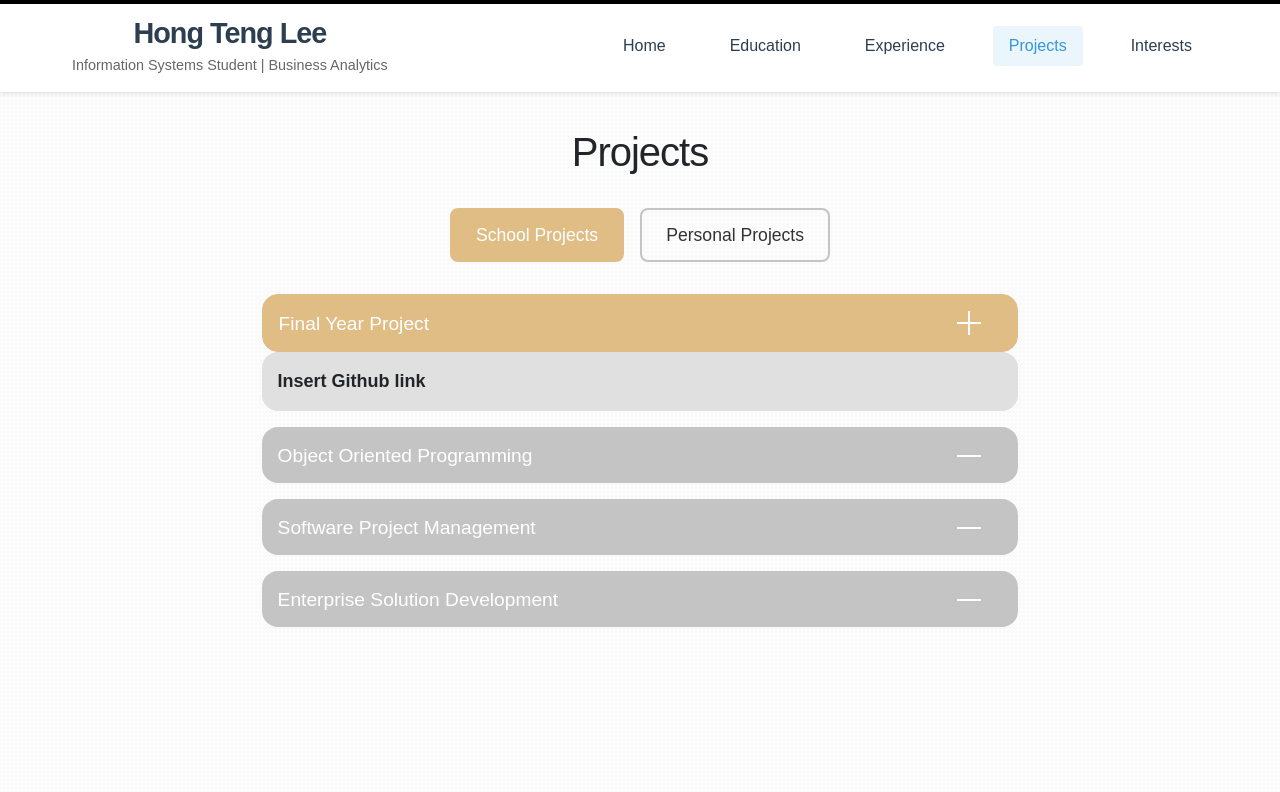
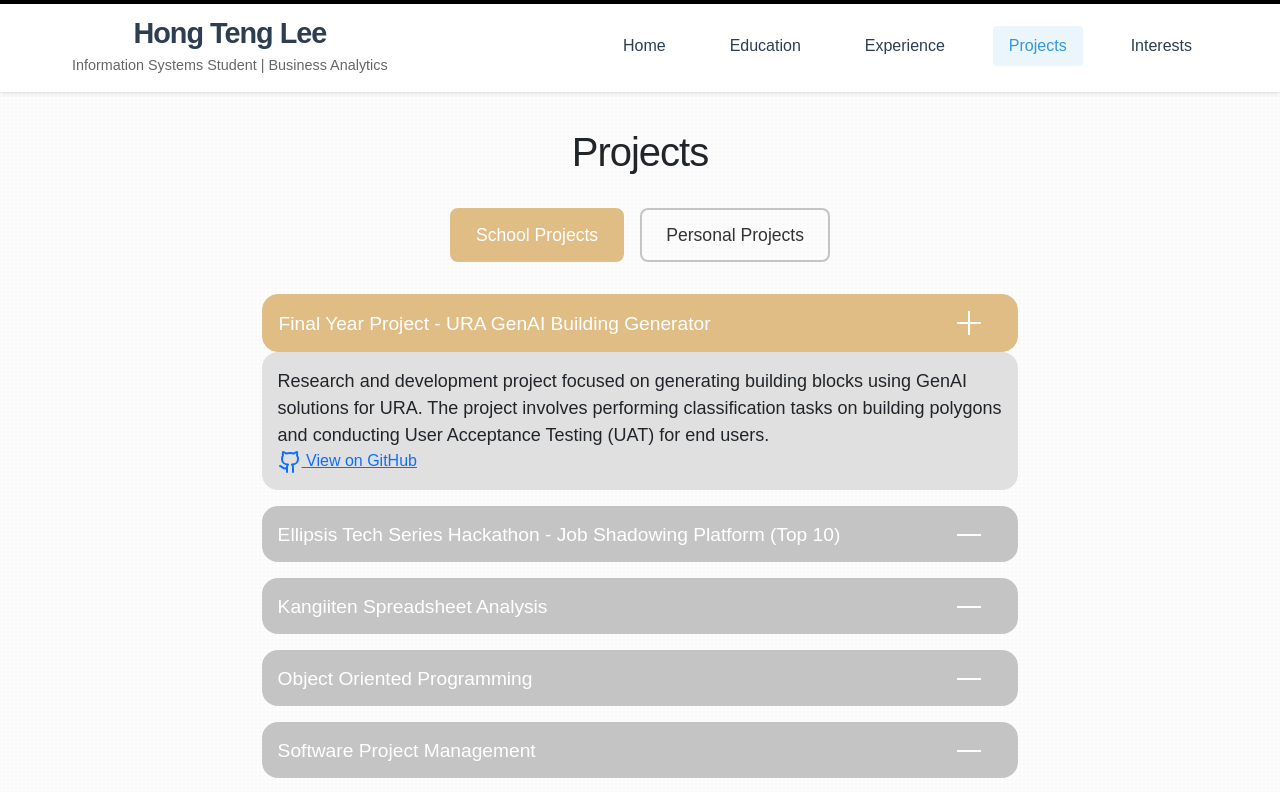
Before and after one commit to htlee1999/HTportfolio, a React (Create React App) app: page /projects in a window 1280 px wide. Shown: the top 792 px of the page. Built offline with nearby package versions, Linux system fonts and the light colour scheme.

Commit message:
Another update

```diff
--- a/src/components/Profile/Profile.js
+++ b/src/components/Profile/Profile.js
@@ -21,7 +21,7 @@ const Profile = () => {
         <div className="profile-summary">
           <h2>About Me</h2>
           <p>
-            A driven year 3 Information System student majoring in Business Analytics who is adept in
+            A driven final year Information System student majoring in Business Analytics who is adept in
             communication and IT. I have a great interest in exploring roles which bridge business and IT.
           </p>
         </div>
--- a/src/components/Projects/Projects.js
+++ b/src/components/Projects/Projects.js
@@ -1,4 +1,4 @@
-import React, { useState, useContext } from 'react';
+import React, { useState } from 'react';
 import AccordionWrapper from './ProjectWrapper';
 import AccordionItem from './ProjectItem';
 import './Projects.css';
@@ -8,37 +8,104 @@ const Projects = () => {
 
   const schoolProjects = [
     {
-      "title": "Final Year Project",
-      "description": "<p><strong>Insert Github link</strong></p>"
+      "title": "Final Year Project - URA GenAI Building Generator",
+      "description": "Research and development project focused on generating building blocks using GenAI solutions for URA. The project involves performing classification tasks on building polygons and conducting User Acceptance Testing (UAT) for end users.",
+      "github": "https://github.com/yourusername/fyp-ura-genai",
+      "type": "github"
+    },
+    {
+      "title": "Ellipsis Tech Series Hackathon - Job Shadowing Platform (Top 10)",
+      "description": "Developed an innovative job shadowing platform that connects students with professionals for short-term shadowing experiences, helping students make more informed career decisions. Built using Bootstrap & Vue.js. Our team achieved Top 10 placement in the hackathon.",
+      "link": "https://smu-my.sharepoint.com/personal/htlee_2021_scis_smu_edu_sg/_layouts/15/onedrive.aspx?id=%2Fpersonal%2Fhtlee%5F2021%5Fscis%5Fsmu%5Fedu%5Fsg%2FDocuments%2FKage%5FEllipsisTechSeries2023%2Epdf&parent=%2Fpersonal%2Fhtlee%5F2021%5Fscis%5Fsmu%5Fedu%5Fsg%2FDocuments&ga=1",
+      "type": "pdf"
+    },
+    {
+      "title": "Kangiiten Spreadsheet Analysis",
+      "description": "Conducted comprehensive data analysis for Kangiiten's Shopify data, including data cleaning, exploration, and visualization. Implemented Time-Series analysis to forecast demand and optimize resource allocation. Tools used: Excel, Power BI, and Python for data processing.",
+      "link": "https://smu-my.sharepoint.com/personal/htlee_2021_scis_smu_edu_sg/_layouts/15/onedrive.aspx?id=%2Fpersonal%2Fhtlee%5F2021%5Fscis%5Fsmu%5Fedu%5Fsg%2FDocuments%2FKangiiten%20Presentation%2Epdf&parent=%2Fpersonal%2Fhtlee%5F2021%5Fscis%5Fsmu%5Fedu%5Fsg%2FDocuments&ga=1",
+      "type": "pdf"
     },
     {
       "title": "Object Oriented Programming",
-      "description": "<p><strong>Insert Github link</strong></p>"
+      "description": "OOP Project focused on implementing key object-oriented principles and design patterns.",
+      "github": "https://github.com/BryenYeoh/IS-442-Portfolio",
+      "type": "github"
     },
     {
       "title": "Software Project Management",
-      "description": "<p><strong>Insert Github link</strong></p>"
+      "description": "Project management implementation using Agile methodologies and industry best practices.",
+      "github": "https://github.com/YingXuan99/SBRP",
+      "type": "github"
     },
     {
       "title": "Enterprise Solution Development",
-      "description": "<p><strong>Insert Github link</strong></p>"
-    }
+      "description": "Development of enterprise-level solutions focusing on scalability and business integration.",
+      "github": "https://github.com/YingXuan99/CEP",
+      "type": "github"
+    },
+    {
+      "title": "Web Application Development",
+      "description": "Development of web applications using modern frameworks and libraries.",
+      "github": "https://github.com/YingXuan99/Tutizen",
+      "type": "github"
+    },
+
   ];
 
   const personalProjects = [
     {
       "title": "Personal Portfolio Website",
-      "description": "<p><strong>Insert Github link</strong></p>"
+      "description": "Portfolio Website Description",
+      "github": "https://github.com/htlee1999/HTportfolio",
+      "type": "github"
     },
     {
-      "title": "Weather Dashboard App",
-      "description": "<p><strong>Insert Github link</strong></p>"
+      "title": "Cristiano Ronaldo Stats Visualisation",
+      "description": "Ronaldo Stats Description",
+      "github": "https://github.com/htlee1999/CR7Stats",
+      "type": "github"
     },
     {
-      "title": "Task Management System",
-      "description": "<p><strong>Insert Github link</strong></p>"
+      "title": "Fun Run Webpage",
+      "description": "FunRun2025 Description",
+      "github": "https://github.com/htlee1999/FunRun2025",
+      "type": "github"
     }
   ];
+
+  const formatDescription = (description, link, type) => {
+    const getLinkButton = (link, type) => {
+      switch(type) {
+        case 'github':
+          return `
+            <a href="${link}" target="_blank" rel="noopener noreferrer" class="github-link">
+              <span class="github-icon">
+                <svg xmlns="http://www.w3.org/2000/svg" width="24" height="24" viewBox="0 0 24 24" fill="none" stroke="currentColor" stroke-width="2" stroke-linecap="round" stroke-linejoin="round"><path d="M15 22v-4a4.8 4.8 0 0 0-1-3.5c3 0 6-2 6-5.5.08-1.25-.27-2.48-1-3.5.28-1.15.28-2.35 0-3.5 0 0-1 0-3 1.5-2.64-.5-5.36-.5-8 0C6 2 5 2 5 2c-.3 1.15-.3 2.35 0 3.5A5.403 5.403 0 0 0 4 9c0 3.5 3 5.5 6 5.5-.39.49-.68 1.05-.85 1.65-.17.6-.22 1.23-.15 1.85v4"/><path d="M9 18c-4.51 2-5-2-7-2"/></svg>
+              </span>
+              View on GitHub
+            </a>
+          `;
+        case 'pdf':
+          return `
+            <a href="${link}" target="_blank" rel="noopener noreferrer" class="pdf-link">
+              <span class="pdf-icon">
+                <svg xmlns="http://www.w3.org/2000/svg" width="24" height="24" viewBox="0 0 24 24" fill="none" stroke="currentColor" stroke-width="2" stroke-linecap="round" stroke-linejoin="round"><path d="M14 2H6a2 2 0 0 0-2 2v16a2 2 0 0 0 2 2h12a2 2 0 0 0 2-2V8z"></path><polyline points="14 2 14 8 20 8"></polyline><line x1="16" y1="13" x2="8" y2="13"></line><line x1="16" y1="17" x2="8" y2="17"></line><line x1="10" y1="9" x2="8" y2="9"></line></svg>
+              </span>
+              View Presentation
+            </a>
+          `;
+        default:
+          return '';
+      }
+    };
+
+    return `
+      <div class="project-content">
+        <p>${description}</p>
+        ${getLinkButton(link, type)}
+      </div>
+    `;
+  };
 
   return (
     <div className="App">
@@ -68,7 +135,11 @@ const Projects = () => {
               key={index}
               index={index}
               title={item.title}
-              description={item.description}
+              description={formatDescription(
+                item.description,
+                item.github || item.link,
+                item.type
+              )}
             />
           ))}
         </AccordionWrapper>
```
